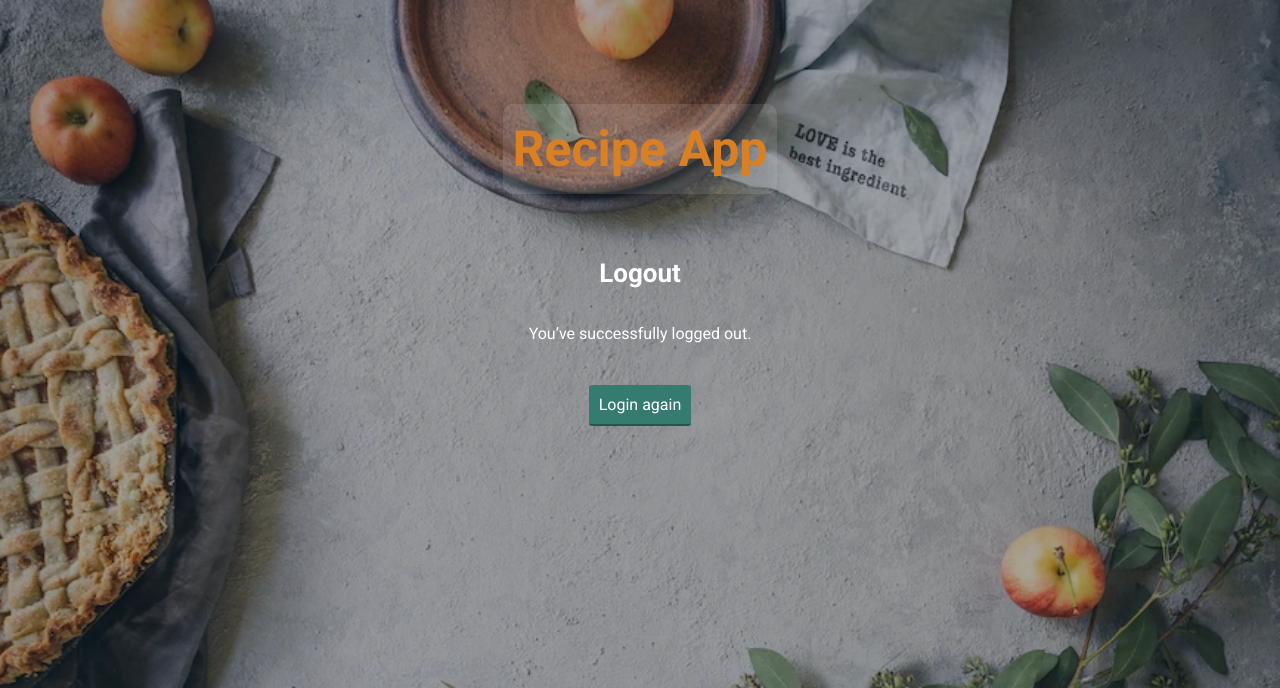
After one commit to joanafm81/recipe-app, a Django app: page /users/logout in a window 1280 px wide. The commit adds this page. Shown: the top 688 px of the page. Run offline with Django 4.2, Linux system fonts and the light colour scheme.

Commit message:
Added login and logout features

```diff
--- a/src/recipe_project/settings.py
+++ b/src/recipe_project/settings.py
@@ -131,3 +131,6 @@ MEDIA_ROOT= BASE_DIR / 'media'
 # https://docs.djangoproject.com/en/4.2/ref/settings/#default-auto-field
 
 DEFAULT_AUTO_FIELD = 'django.db.models.BigAutoField'
+
+#AUTH
+LOGIN_URL='/users/login'
--- a/src/recipe_project/urls.py
+++ b/src/recipe_project/urls.py
@@ -18,9 +18,11 @@ from django.contrib import admin
 from django.urls import path, include
 from django.conf import settings
 from django.conf.urls.static import static
+
 urlpatterns = [
     path('admin/', admin.site.urls),
     path('', include('recipes.urls')),
+    path('users/', include('users.urls'))
 ]
 
 urlpatterns += static(settings.MEDIA_URL, document_root=settings.MEDIA_ROOT)
--- a/src/recipes/templates/recipes/detail.html
+++ b/src/recipes/templates/recipes/detail.html
@@ -1,3 +1,5 @@
+{% load static %}
+
 <!DOCTYPE html>
 <html lang="en-US">
 
@@ -111,7 +113,7 @@
     <ul>
       <li><a href="/" class="logo">Recipe App</a></li>
       <li><a href="/recipes/list">Recipes</a></li>
-      <li><a href="#">Login</a></li>
+      <li><a href="/users/logout">Logout</a></li>
     </ul>
   </nav>
 
--- a/src/recipes/templates/recipes/main.html
+++ b/src/recipes/templates/recipes/main.html
@@ -1,3 +1,5 @@
+{% load static %}
+
 <!DOCTYPE html>
 <html lang="en-US">
 
@@ -76,7 +78,7 @@
     <ul>
       <li><a href="/" class="logo">Recipe App</a></li>
       <li><a href="/recipes/list">Recipes</a></li>
-      <li><a href="#">Login</a></li>
+      <li><a href="/users/logout">Logout</a></li>
     </ul>
   </nav>
 
--- a/src/recipes/templates/recipes/recipes_home.html
+++ b/src/recipes/templates/recipes/recipes_home.html
@@ -139,7 +139,7 @@
     <ul>
       <li><a href="/" class="logo">Recipe App</a></li>
       <li><a href="/recipes/list">Recipes</a></li>
-      <li><a href="#">Login</a></li>
+      <li><a href="/users/login">Login</a></li>
     </ul>
   </nav>
   <header>
--- a/src/recipes/views.py
+++ b/src/recipes/views.py
@@ -1,6 +1,7 @@
 from django.shortcuts import render
 from django.views.generic import ListView, DetailView #to display lists and details
 from .models import Recipe #to access Recipe model
+from django.contrib.auth.mixins import LoginRequiredMixin #to protect class-based view
 
 # Create your views here.
 # def recipes_home(request):
@@ -10,10 +11,10 @@ class HomeRecipeListView(ListView):             #class-based view
    model = Recipe                               #specify model
    template_name = 'recipes/recipes_home.html'  #specify template
 
-class RecipeListView(ListView):           #class-based view
+class RecipeListView(LoginRequiredMixin, ListView):           #class-based “protected” view
    model = Recipe                         #specify model
    template_name = 'recipes/main.html'    #specify template
 
-class RecipeDetailView(DetailView):                       #class-based view
+class RecipeDetailView(LoginRequiredMixin, DetailView):                       #class-based “protected” view
    model = Recipe                                       #specify model
    template_name = 'recipes/detail.html'                 #specify template
--- /dev/null
+++ b/src/users/templates/auth/success.html
@@ -0,0 +1,89 @@
+{% load static %}
+
+<!DOCTYPE html>
+<html lang="en">
+
+<head>
+  <meta charset="utf-8" />
+  <meta name="viewport" content="width=device-width, initial-scale=1">
+  <link href="https://fonts.googleapis.com/css2?family=Roboto:ital,wght@0,400;0,700;1,400;1,700&display=swap"
+    rel="stylesheet">
+  <title>Recipe app</title>
+  <style>
+    html {
+      background-image: url({% static 'recipes/background-dark.webp' %});
+      background-size: cover;
+    }
+
+    body {
+      font-family: Roboto;
+      font-weight: 400;
+      font-size: 16px;
+      line-height: 1.6;
+      margin: 0;
+    }
+
+    h1 {
+      font-size: 50px;
+      font-weight: 700;
+      text-align: center;
+      color: #d98025;
+      display: inline-block;
+      background: rgba(255, 255, 255, .1);
+      padding: 5px 10px;
+      border-radius: 10px;
+    }
+
+    h2 {
+      text-align: center;
+    }
+
+    h3 {
+      font-size: 26px;
+    }
+
+    header {
+      text-align: center;
+      color: #fff;
+      padding: 70px 40px 0 40px;
+    }
+
+    div {
+      text-align: center;
+      padding: 30px;
+    }
+
+    .button {
+      border: none;
+      font-family: inherit;
+      background-color: #357b70;
+      color: white;
+      text-decoration: none;
+      padding: 10px;
+      border-radius: 3px;
+      border-bottom: 2px solid rgba(0, 0, 0, 0.3);
+    }
+
+    .button:hover,
+    .button:focus {
+      cursor: pointer;
+      opacity: 0.8;
+    }
+  </style>
+</head>
+
+<body>
+  <header>
+    <h1>Recipe App</h1>
+
+    <h3>Logout</h3>
+
+    <p>You’ve successfully logged out.</p>
+  </header>
+  <div>
+    <a href="/users/login" class="button">Login again</a>
+  </div>
+
+</body>
+
+</html>
--- /dev/null
+++ b/src/users/urls.py
@@ -0,0 +1,11 @@
+from django.urls import path
+from .views import login_view, logout_view
+
+app_name = 'users'
+
+urlpatterns = [
+
+    path('login', login_view, name='login'),
+    path('logout', logout_view, name='logout'),
+    path('logout/', logout_view, name='logout')
+]
--- a/src/users/views.py
+++ b/src/users/views.py
@@ -1,3 +1,46 @@
-from django.shortcuts import render
+from django.shortcuts import render, redirect
+#Django authentication libraries
+from django.contrib.auth import authenticate, login, logout
+#Django Form for authentication
+from django.contrib.auth.forms import AuthenticationForm
 
 # Create your views here.
+#define a function view called login_view that takes a request from user
+def login_view(request):
+  #initialize:
+  #error_message to None
+  error_message = None
+  #form object with username and password fields
+  form = AuthenticationForm()
+
+  #when user hits "login" button, then POST request is generated
+  if request.method == 'POST':
+    #read the data sent by the form via POST request
+    form =AuthenticationForm(data=request.POST)
+
+    #check if form is valid
+    if form.is_valid():
+      username=form.cleaned_data.get('username')      #read username
+      password = form.cleaned_data.get('password')    #read password
+
+      #use Django authenticate function to validate the user
+      user=authenticate(username=username, password=password)
+      if user is not None:                    #if user is authenticated
+        #then use pre-defined Django function to login
+        login(request, user)
+        return redirect('recipes:list') #& send the user to desired page
+      else:                                               #in case of error
+        error_message ='Ooops.. something went wrong.'   #print error message
+
+   #prepare data to send from view to template
+  context ={
+    'form': form,                                 #send the form data
+    'error_message': error_message                     #and the error_message
+   }
+  #load the login page using "context" information
+  return render(request, 'auth/login.html', context)
+
+#define a function view called logout_view that takes a request from user
+def logout_view(request):
+   logout(request)             #the use pre-defined Django function to logout
+   return render(request, 'auth/success.html')
```
Also changed, not shown: src/users/templates/auth/login.html (renamed from src/users/login.html, +66 -14 lines).
